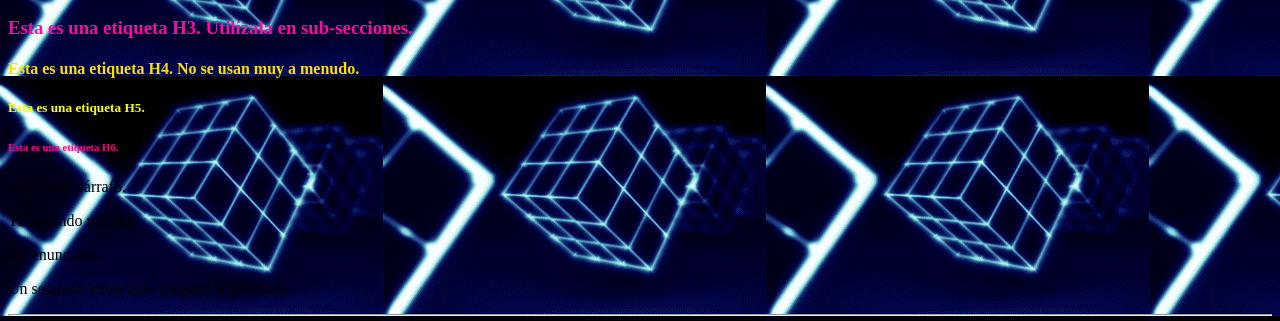
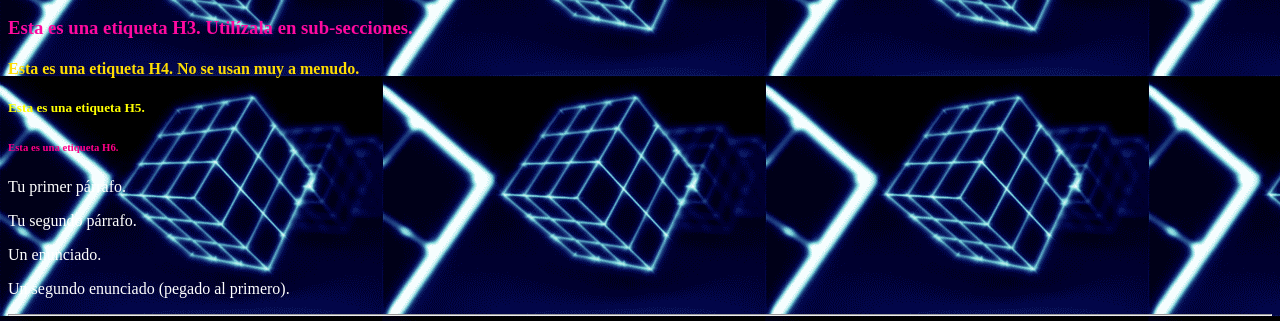
Before and after one commit to jarevalo69/aprendo_git, a plain HTML site: page index.html in a window 1280 px wide. Shown: the part 164-485 px from the top of the page. Drawn offline with Linux system fonts and the light colour scheme; grey boxes are pictures that could not be loaded.

Commit message:
cambio color a blanco texto

```diff
--- a/index.html
+++ b/index.html
@@ -27,11 +27,11 @@
 	<h4 style="color:#FFDD00">Esta es una etiqueta H4. No se usan muy a menudo.</h4>
 	<h5 style="color:#FFFF00">Esta es una etiqueta H5.</h5>
 	<h6 style="color:#FF0088">Esta es una etiqueta H6.</h6>
-</p>
-<p>Tu primer párrafo.</p>
-<p>Tu segundo párrafo.</p>
-<p>Un enunciado.<br>
-<p>Un segundo enunciado (pegado al primero).</p>
+
+	<p style="color:white;">Tu primer párrafo.</p>
+	<p style="color:white;">Tu segundo párrafo.</p>
+	<p style="color:white;">Un enunciado.<br>
+		<p style="color:white;">Un segundo enunciado (pegado al primero).</p>
 
 		<hr>
 		<a href="http://twitter.com/AQUI_TU_USUARIO" target="_blank"><img src="https://lh6.googleusercontent.com/--aIk2uBwEKM/T3nN1x09jBI/AAAAAAAAAs8/qzDsbw3kEm8/s32/twitter32.png" width=32 height=32 alt="Síguenos en Twitter" /></a>
@@ -48,8 +48,6 @@
 
 		<a href="URL_DE_TU_PERFIL_INSTAGRAM" target="_blank"><img alt="Siguenos en Blogger" src="https://lh5.googleusercontent.com/-vBqtz2iv2BE/UIqE3LQyFMI/AAAAAAAABgA/TJ4W-vIBjsc/s32/instagram32.png" width=32 height=32  /></a>
 
-
-
 		<div id="fb-root"></div>
 		<script async defer crossorigin="anonymous" src="https://connect.facebook.net/es_LA/sdk.js#xfbml=1&version=v11.0" nonce="4kjqlLXM"></script>
 
```
Lines whose indentation alone changed are shown as unchanged.
